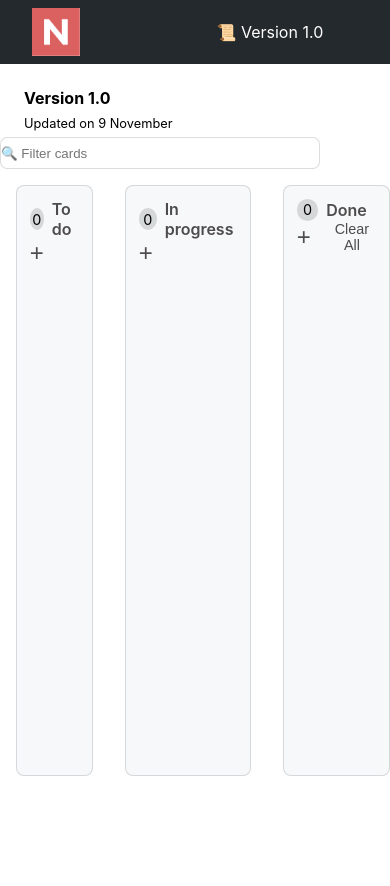
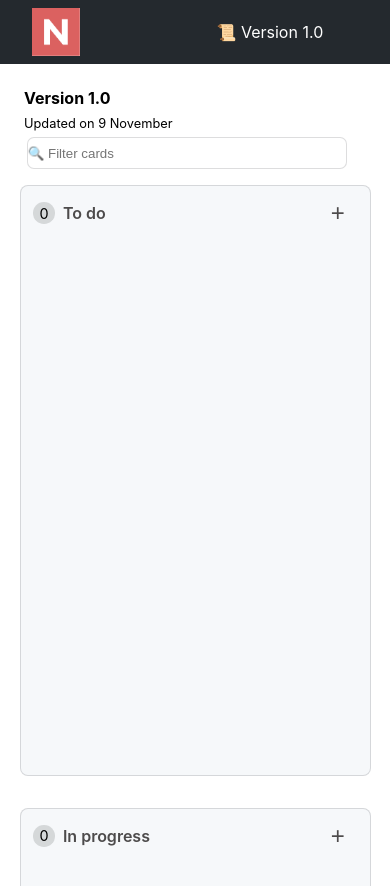
Before and after one commit to TheGuzman/Kanban-app, a React (Create React App) app in the folder kanban-app/: page / in a window 390 px wide. Shown: the top 886 px of the page. Before the commit the page ends 844 px from the top, so only its background shows below. Built offline with nearby package versions, Linux system fonts and the light colour scheme.

Commit message:
añadido responsive design

```diff
--- a/kanban-app/src/components/column/style.css
+++ b/kanban-app/src/components/column/style.css
@@ -6,9 +6,8 @@
     border: 1.5px solid rgba(27,31,35,0.15);
     border-radius: 8px;
     min-height: 70vh;
-    width: 100%;
+    width: 90%;
     background-color: #f6f8fa;
-    position:relative,
 }
 
 .column__header{
@@ -34,3 +33,18 @@
 .new__task__container{
     width: 100%;
 }
+
+@media (min-width: 768px){
+
+    .column{
+        width: 100%;
+        }
+    }
+
+
+/* @media (min-width: 768px){
+
+.column{
+    width: 100%;
+    }
+} */
--- a/kanban-app/src/components/task-filter/index.jsx
+++ b/kanban-app/src/components/task-filter/index.jsx
@@ -4,7 +4,6 @@ function TaskFilter(){
 
     return(
             <input className="input__container" type="text" placeholder="&#128269; Filter cards" />
-
     )
 }
 export default TaskFilter
--- a/kanban-app/src/components/task-filter/style.css
+++ b/kanban-app/src/components/task-filter/style.css
@@ -1,5 +1,6 @@
 .input__container{
     height: 2rem;
+    margin-left: 2em;
     margin-right: 3em;
     align-self: center;
     border-radius: 7px;
--- a/kanban-app/src/pages/task-board/style.css
+++ b/kanban-app/src/pages/task-board/style.css
@@ -1,6 +1,14 @@
 .columns__container{
     display: flex;
+    flex-direction: column;
+    justify-content: space-around;
+    align-items: center;
+}
+
+
+@media (min-width: 768px){
+
+.columns__container{
     flex-direction: row;
-    justify-content: space-around;
-
+    }
 }
```
